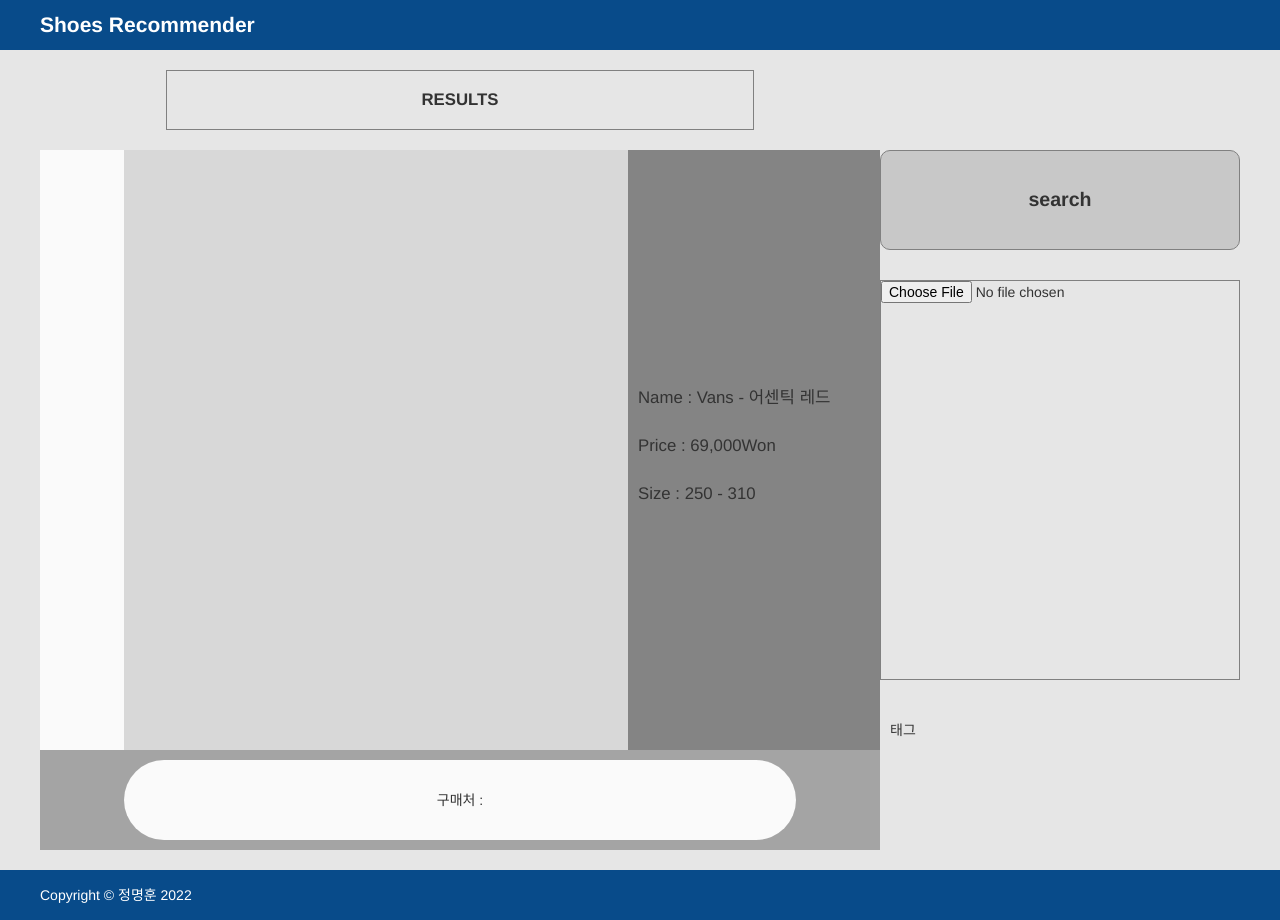
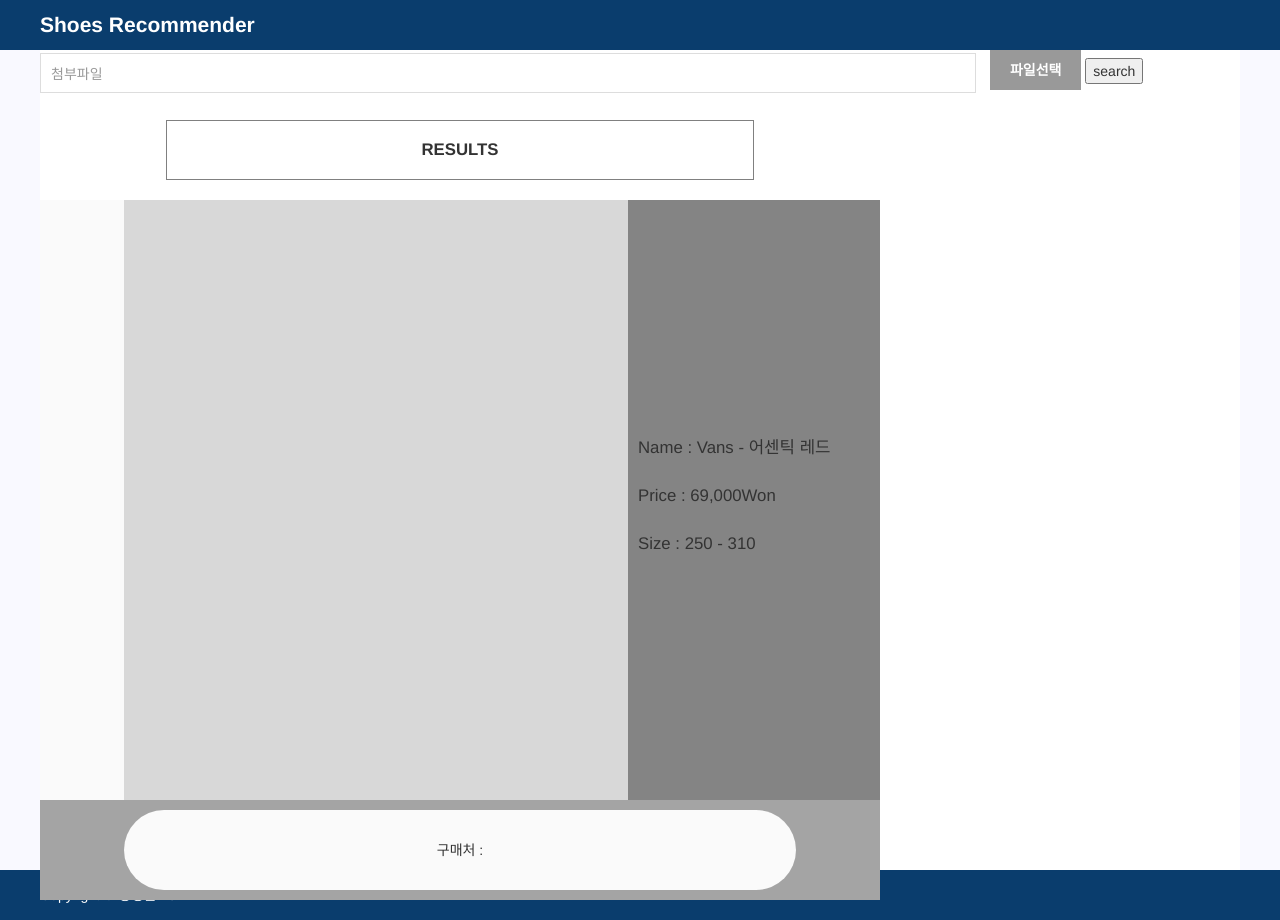
Before and after one commit to JeongMyeonghoon1105/Flask, a Flask app: page /method in a window 1280 px wide. Run offline with Flask 2, Linux system fonts and the light colour scheme; some libraries are stand-ins or nearby versions.

Commit message:
Customized File Uploader

```diff
--- a/server.py
+++ b/server.py
@@ -60,7 +60,7 @@ def result():
         search_result = []
         for filename in imgs:
             search_result.append('static/result/'+filename)
-        index = open('templates/index.txt', 'r').read()
+        index = open('templates/index.txt', 'r', encoding='utf-8').read()
         source = index.format(search_result[i])
         return source
 
--- a/static/styles.css
+++ b/static/styles.css
@@ -1,12 +1,12 @@
 body {
   margin: 0;
-  background-color: #e6e6e6 !important;
+  background-color: #f9f9ff !important;
 }
 
 header {
   width: 100%;
   height: 50px;
-  background-color: #084b8a;
+  background-color: #0a3d6d;
 }
 
 a {
@@ -16,7 +16,7 @@ a {
 #title {
   width: 1200px;
   height: 50px;
-  background-color: #084b8a;
+  background-color: #0a3d6d;
 
   left: 0;
   right: 0;
@@ -36,7 +36,7 @@ a {
   right: 0;
   margin: 0 auto;
 
-  background-color: #e6e6e6;
+  background-color: white;
 }
 
 #result-title-text {
@@ -121,7 +121,7 @@ a {
 #content {
   width: 1200px;
   height: 800px;
-  background-color: #e6e6e6;
+  background-color: white;
   left: 0;
   right: 0;
   margin: 0 auto;
@@ -170,6 +170,37 @@ a {
   height: 800px;
 }
 
+#upload-name {
+  display: inline-block;
+  height: 40px;
+  padding: 0 10px;
+
+  vertical-align: middle;
+  border: 1px solid #dddddd;
+  width: 78%;
+  color: #999999;
+}
+
+#select {
+  display: inline-block;
+  padding: 10px 20px;
+  color: #fff;
+  vertical-align: middle;
+  background-color: #999999;
+  cursor: pointer;
+  height: 40px;
+  margin-left: 10px;
+}
+
+input[type="file"] {
+  position: absolute;
+  width: 0;
+  height: 0;
+  padding: 0;
+  overflow: hidden;
+  border: 0;
+}
+
 #search-text {
   width: 100%;
   height: 100px;
@@ -201,7 +232,7 @@ a {
 }
 
 footer {
-  background-color: #084b8a;
+  background-color: #0a3d6d;
   /* position: relative;
   transform: translateY(-100%);
   bottom: 0; */
@@ -213,7 +244,7 @@ footer {
 #copyright {
   width: 1200px;
   height: 50px;
-  background-color: #084b8a;
+  background-color: #0a3d6d;
 
   left: 0;
   right: 0;
--- a/templates/index.html
+++ b/templates/index.html
@@ -20,6 +20,12 @@
   </header>
 
   <div id="container">
+    <form id="search" action="/upload" method="POST" enctype="multipart/form-data" style="width: 100%; height: 50px; background-color: white;">
+      <input id="upload-name" value="첨부파일" placeholder="첨부파일">
+      <label id="select" for="file">파일선택</label>
+      <input type="file" id="file">
+      <input type="submit" value="search" />
+    </form>
     <div id="content">
       <div id="result">
         <!-- 제목 -->
@@ -58,7 +64,7 @@
           </div>
         </div>
       </div>
-      <!-- 검색 -->
+      <!-- 검색
       <form id="search" action="/upload" method="POST" enctype="multipart/form-data">
         <input type="submit" id="search-text" value="search" />
         <div id="img-input">
@@ -68,6 +74,7 @@
           태그
         </div>
       </form>
+      -->
     </div>
   </div>
 
```
